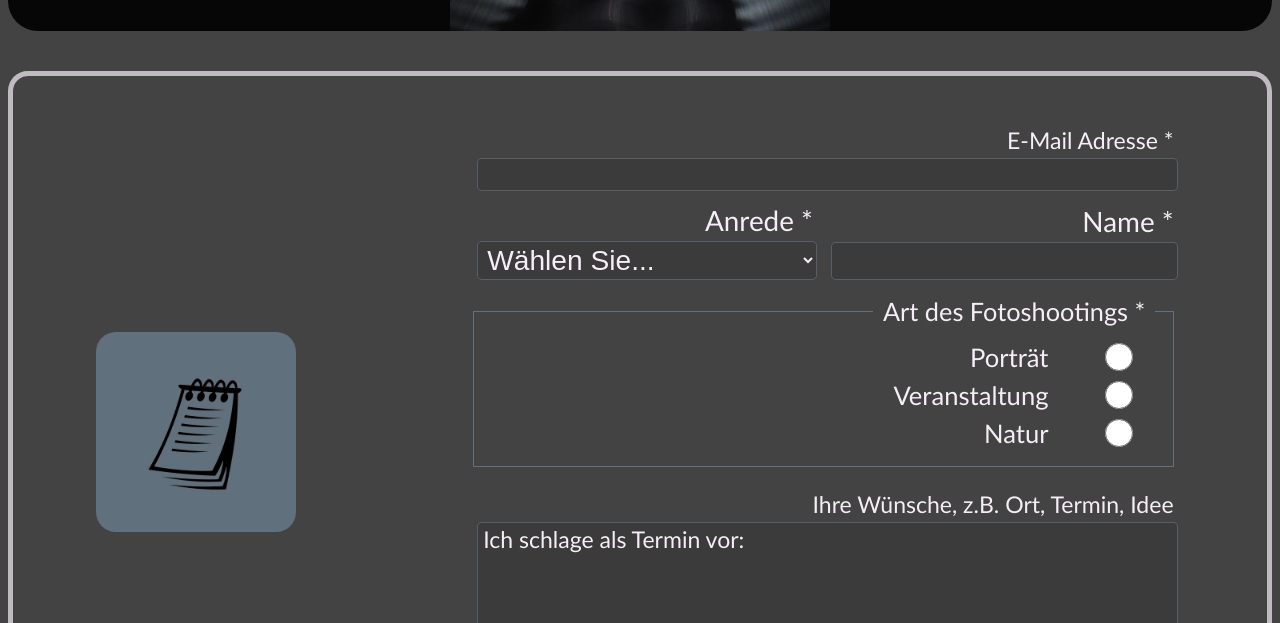
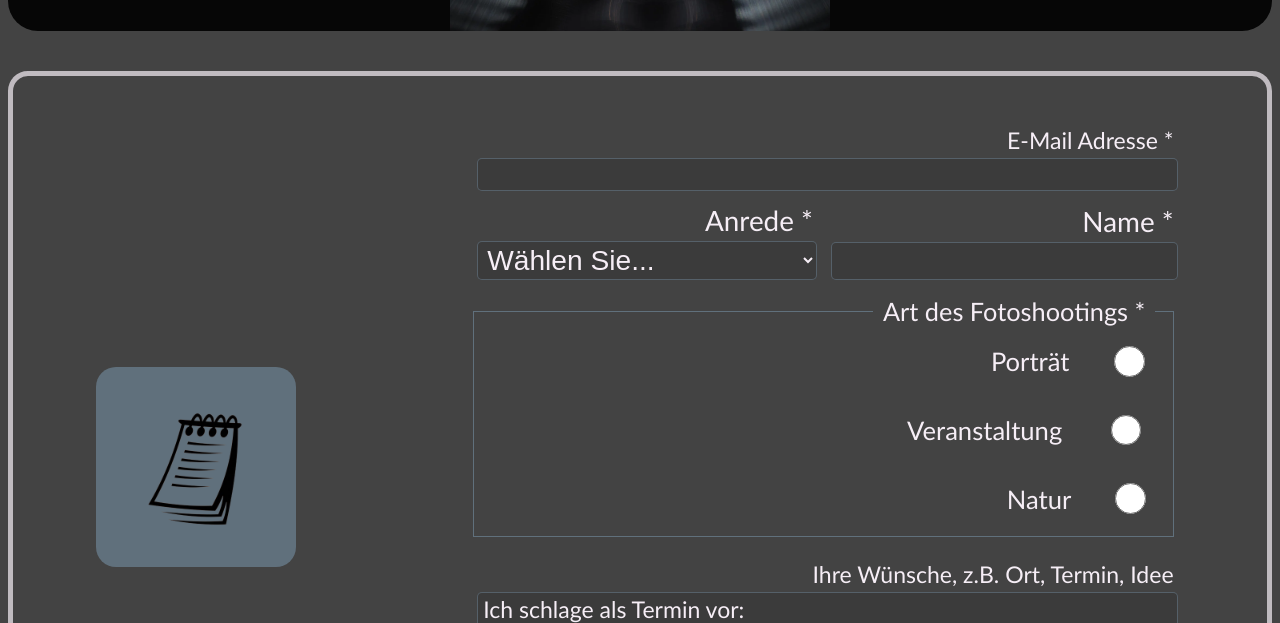
Before and after one commit to katekhova/portfolioSM, a website: page deploy/contact.html in a window 1280 px wide. Shown: the part 177-800 px from the top of the page. Drawn offline with Linux system fonts and the light colour scheme.

Commit message:
bug radio button label width

```diff
--- a/deploy/contact.html
+++ b/deploy/contact.html
@@ -75,7 +75,8 @@
           <label for="porträt" hidden>
             <span>Art des Fotoshootings</span></label
           >
-          <label class="radio" for="porträt">
+          <div class="radio">
+            <label for="porträt">
               <span>Porträt</span>
               <input
                 type="radio"
@@ -86,7 +87,7 @@
               /> </label
             ><br />
 
-          <label class="radio" for="veranstaltung">
+            <label for="veranstaltung">
               <span>Veranstaltung</span>
               <input
                 type="radio"
@@ -96,11 +97,11 @@
               /> </label
             ><br />
 
-          <label class="radio" for="natur">
+            <label for="natur">
               <span>Natur</span>
               <input type="radio" name="type" id="natur" value="Natur" />
             </label>
-
+          </div>
           <!-- <select name="type" id="type">
           <option value="Porträt">Porträt</option>
           <option value="Veranstaltung">Veranstaltung</option>
--- a/scss/contact.scss
+++ b/scss/contact.scss
@@ -67,9 +67,13 @@
     }
     .radio {
       display: inline-flex;
+      flex-flow: column;
+      align-items: flex-end;
+      label {
+        display: inline-flex;
         align-items: center;
         margin: 0 0;
-
+        width: fit-content;
         [type="radio"] {
           height: calc(max(1.5vw, 1em));
           width: 6vw;
@@ -84,6 +88,7 @@
           font-size: $font_min_size;
         }
       }
+    }
     textarea {
       font-family: "Trebuchet MS", "Lucida Sans Unicode", "Lucida Grande",
         "Lucida Sans", Arial, sans-serif;
```
Also changed, not shown: deploy/css/contact.css. Lines whose indentation alone changed are shown as unchanged.
